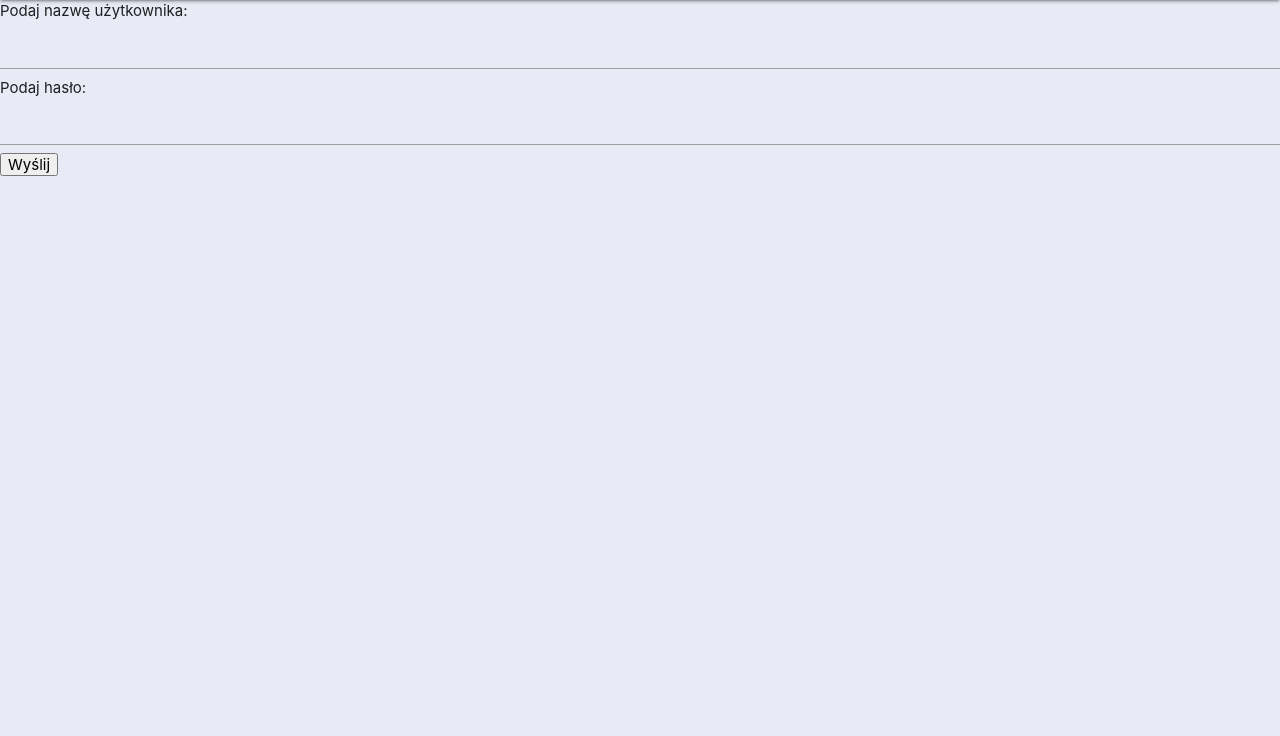
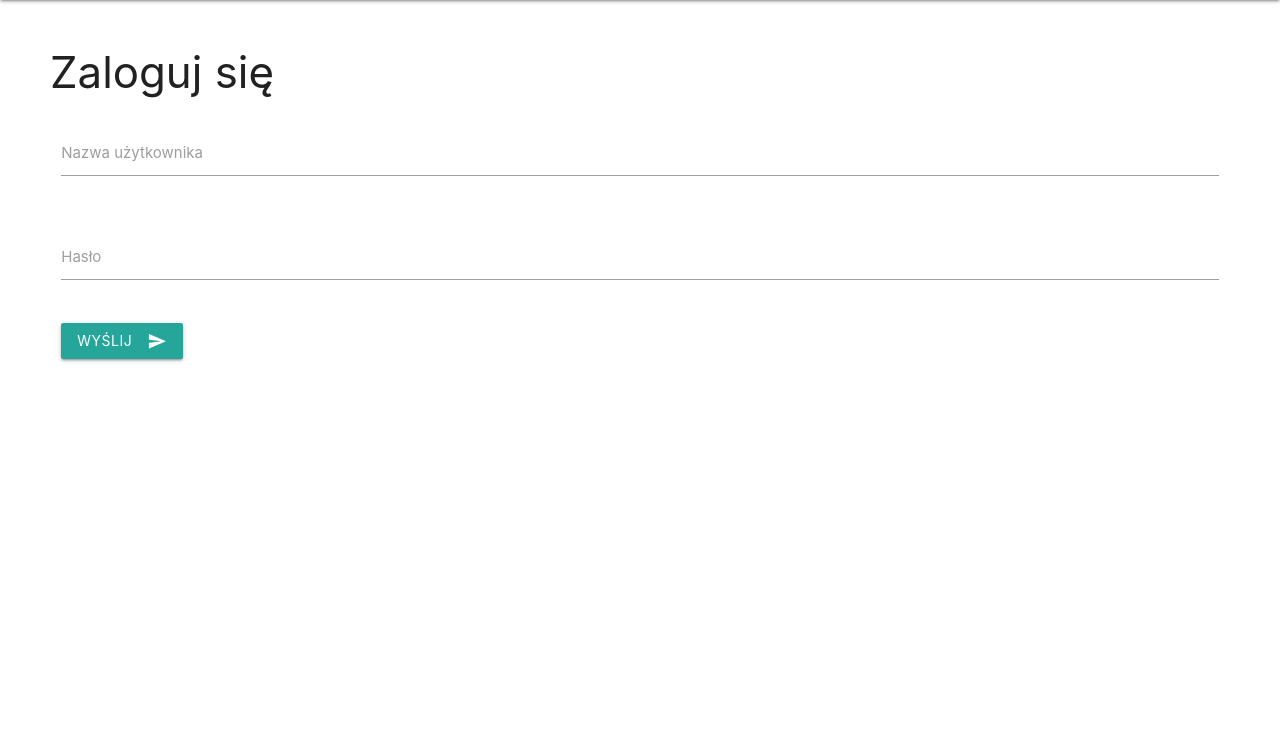
Before and after one commit to pawelduraj/wizualizacje-matematyki, a Flask app: page /login in a window 1280 px wide. Shown: the part 64-800 px from the top of the page. Run offline with Flask 2, Linux system fonts and the light colour scheme.

Commit message:
Login form design

```diff
--- a/templates/login.html
+++ b/templates/login.html
@@ -2,13 +2,27 @@
 
 {% block content %}
 
-<form method="POST">
-    Podaj nazwę użytkownika:<br>
-    <input type="text" name="name"><br>
-    Podaj hasło:<br>
-    <input type="password" name="password"><br>
-    <input type="submit" value="Wyślij">
-</form>
-
+    <div id="content" class="container z-depth-2">
+        <h3>Zaloguj się</h3>
+        <div class="row">
+            <form class="col s12" method="POST">
+                <div class="row">
+                    <div class="input-field col s12">
+                        <input id="username" type="text" name="name">
+                        <label for="username">Nazwa użytkownika</label>
+                    </div>
+                </div>
+                <div class="row">
+                    <div class="input-field col s12">
+                        <input id="password" type="password" name="password">
+                        <label for="password">Hasło</label>
+                    </div>
+                </div>
+                <button class="btn waves-effect waves-light" type="submit" name="action">
+                    Wyślij<i class="material-icons right">send</i>
+                </button>
+            </form>
+        </div>
+    </div>
 
 {% endblock %}
```
